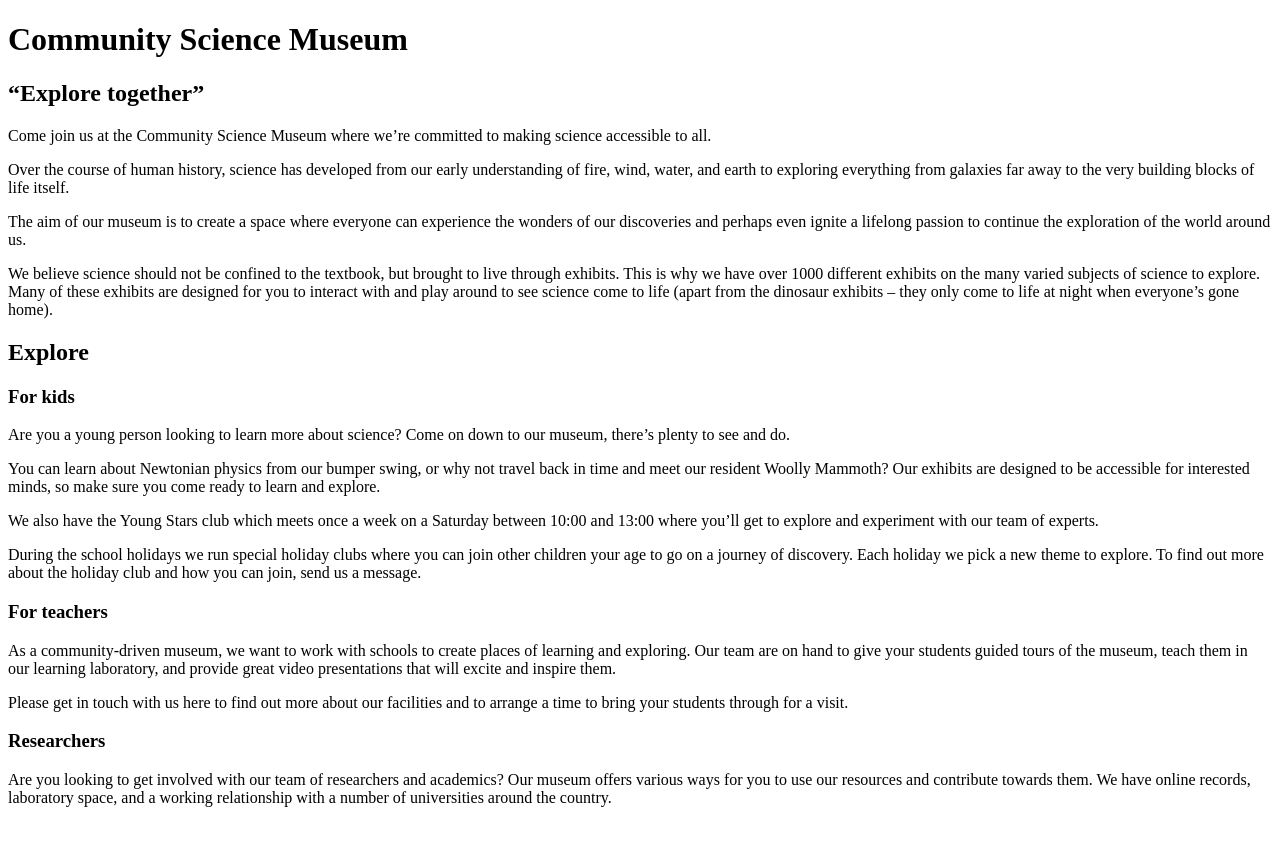
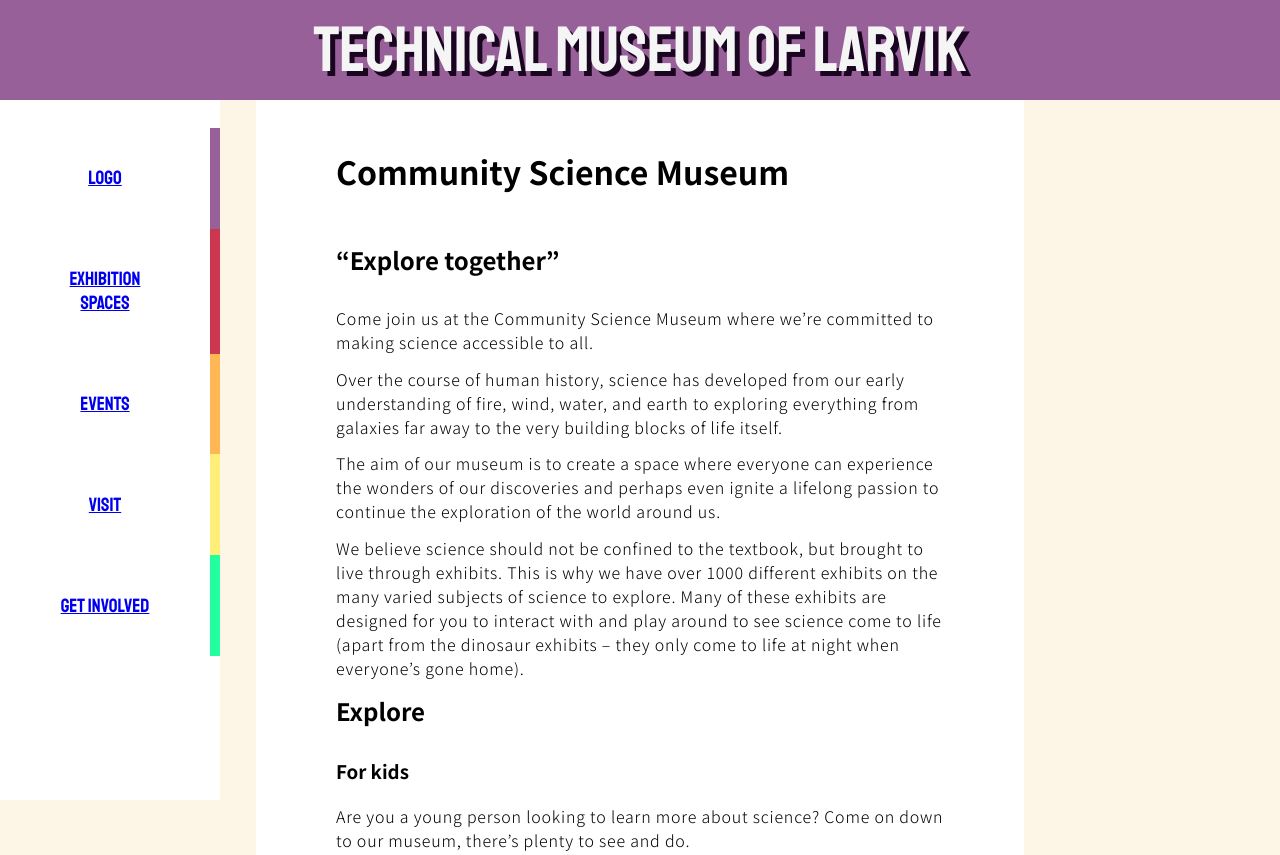
Before and after one commit to kamphare/Noroff-FEU-Technical-Museum, a plain HTML site: page index.html in a window 1280 px wide. Shown: the top 855 px of the page. Before the commit the page ends 823 px from the top, so only its background shows below. Drawn offline with Linux system fonts and the light colour scheme.

Commit message:
Begin develop layout for main elements and homepage

```diff
--- a/index.html
+++ b/index.html
@@ -1,76 +1,118 @@
 <!DOCTYPE html>
 <html lang="en">
   <head>
+    <link rel="stylesheet" href="style.css" />
     <meta charset="UTF-8" />
     <meta name="viewport" content="width=device-width, initial-scale=1.0" />
-    <title>Technical Museum</title>
+    <title>Technical Museum of Larvik</title>
   </head>
   <body>
+    <div class="flex-wrapper">
+      <div class="flex-wrapper__nav">
+        <nav>
+          <div class="nav">
+            <div class="nav__item soft-purple-border">
+              <a href="/">Logo</a>
+            </div>
+            <div class="nav__item reddish-border">
+              <a href="./exhibition-spaces.html">
+                Exhibition Spaces
+              </a>
+            </div>
+            <div class="nav__item orange-border">
+              <a href="./events.html">Events</a>
+            </div>
+            <div class="nav__item yellow-border">
+              <a href="./visit.html">Visit</a>
+            </div>
+            <div class="nav__item aqua-border">
+              <a href="./get-involved.html">Get Involved</a>
+            </div>
+          </div>
+        </nav>
+      </div>
+      <div class="flex-wrapper__nav">
+        <header>
+          <div class="banner">
+            Technical Museum of Larvik
+          </div>
+        </header>
+        <main>
           <h1>Community Science Museum</h1>
           <h2>“Explore together”</h2>
           <p>
-      Come join us at the Community Science Museum where we’re committed to
-      making science accessible to all.
+            Come join us at the Community Science Museum where we’re committed
+            to making science accessible to all.
           </p>
           <p>
-      Over the course of human history, science has developed from our early
-      understanding of fire, wind, water, and earth to exploring everything from
-      galaxies far away to the very building blocks of life itself.
+            Over the course of human history, science has developed from our
+            early understanding of fire, wind, water, and earth to exploring
+            everything from galaxies far away to the very building blocks of
+            life itself.
           </p>
           <p>
-      The aim of our museum is to create a space where everyone can experience
-      the wonders of our discoveries and perhaps even ignite a lifelong passion
-      to continue the exploration of the world around us.
+            The aim of our museum is to create a space where everyone can
+            experience the wonders of our discoveries and perhaps even ignite a
+            lifelong passion to continue the exploration of the world around us.
           </p>
           <p>
-      We believe science should not be confined to the textbook, but brought to
-      live through exhibits. This is why we have over 1000 different exhibits on
-      the many varied subjects of science to explore. Many of these exhibits are
-      designed for you to interact with and play around to see science come to
-      life (apart from the dinosaur exhibits – they only come to life at night
-      when everyone’s gone home).
+            We believe science should not be confined to the textbook, but
+            brought to live through exhibits. This is why we have over 1000
+            different exhibits on the many varied subjects of science to
+            explore. Many of these exhibits are designed for you to interact
+            with and play around to see science come to life (apart from the
+            dinosaur exhibits – they only come to life at night when everyone’s
+            gone home).
           </p>
           <h2>Explore</h2>
           <h3>For kids</h3>
           <p>
-      Are you a young person looking to learn more about science? Come on down
-      to our museum, there’s plenty to see and do.
+            Are you a young person looking to learn more about science? Come on
+            down to our museum, there’s plenty to see and do.
           </p>
           <p>
-      You can learn about Newtonian physics from our bumper swing, or why not
-      travel back in time and meet our resident Woolly Mammoth? Our exhibits are
-      designed to be accessible for interested minds, so make sure you come
-      ready to learn and explore.
+            You can learn about Newtonian physics from our bumper swing, or why
+            not travel back in time and meet our resident Woolly Mammoth? Our
+            exhibits are designed to be accessible for interested minds, so make
+            sure you come ready to learn and explore.
           </p>
           <p>
-      We also have the Young Stars club which meets once a week on a Saturday
-      between 10:00 and 13:00 where you’ll get to explore and experiment with
-      our team of experts.
+            We also have the Young Stars club which meets once a week on a
+            Saturday between 10:00 and 13:00 where you’ll get to explore and
+            experiment with our team of experts.
           </p>
           <p>
-      During the school holidays we run special holiday clubs where you can join
-      other children your age to go on a journey of discovery. Each holiday we
-      pick a new theme to explore. To find out more about the holiday club and
-      how you can join, send us a message.
+            During the school holidays we run special holiday clubs where you
+            can join other children your age to go on a journey of discovery.
+            Each holiday we pick a new theme to explore. To find out more about
+            the holiday club and how you can join, send us a message.
           </p>
           <h3>For teachers</h3>
           <p>
             As a community-driven museum, we want to work with schools to create
             places of learning and exploring. Our team are on hand to give your
             students guided tours of the museum, teach them in our learning
-      laboratory, and provide great video presentations that will excite and
-      inspire them.
+            laboratory, and provide great video presentations that will excite
+            and inspire them.
           </p>
           <p>
-      Please get in touch with us here to find out more about our facilities and
-      to arrange a time to bring your students through for a visit.
+            Please get in touch with us here to find out more about our
+            facilities and to arrange a time to bring your students through for
+            a visit.
           </p>
           <h3>Researchers</h3>
           <p>
             Are you looking to get involved with our team of researchers and
-      academics? Our museum offers various ways for you to use our resources and
-      contribute towards them. We have online records, laboratory space, and a
-      working relationship with a number of universities around the country.
+            academics? Our museum offers various ways for you to use our
+            resources and contribute towards them. We have online records,
+            laboratory space, and a working relationship with a number of
+            universities around the country.
           </p>
+        </main>
+      </div>
+    </div>
+    <footer class="footer">
+      Copyright &copy;
+    </footer>
   </body>
 </html>
--- a/style.css
+++ b/style.css
@@ -0,0 +1,125 @@
+@import url("https://fonts.googleapis.com/css2?family=Noto+Sans+JP:wght@300;700&family=Staatliches&display=swap");
+
+:root {
+  --softPurple: #986099;
+  --purple: #903bff;
+  --eggplant: #461259;
+  --yellow: #ffef7a;
+  --orange: #ffb654;
+  --green: #21ff5b;
+  --aqua: #21ffa0;
+  --reddish: #cc364f;
+}
+
+* {
+  box-sizing: border-box;
+  margin: 0;
+  padding: 0;
+}
+
+html {
+  width: 100%;
+  height: 100%;
+}
+
+body {
+  background-color: oldlace;
+  font-family: "Noto Sans JP", sans-serif;
+}
+
+main {
+  max-width: 60%;
+  margin: 0 auto;
+  background-color: #fff;
+  padding: 3em 5em;
+}
+
+h1,
+h2,
+h3 {
+  font-weight: 700;
+}
+
+h1 {
+  margin-bottom: 1.5em;
+}
+
+h2 {
+  margin-bottom: 1.2em;
+}
+
+h3 {
+  margin-bottom: 1.1em;
+}
+
+p {
+  margin-bottom: 0.8em;
+  letter-spacing: 0.05em;
+}
+
+.banner,
+.nav {
+  font-family: "Staatliches", cursive;
+}
+
+.banner {
+  background-color: var(--softPurple);
+  text-align: center;
+  padding: 10px 0;
+  font-size: 4em;
+  position: relative;
+  z-index: 50;
+  color: whitesmoke;
+  text-shadow: 5px 5px 0px #190520;
+}
+
+.flex-wrapper {
+  display: flex;
+}
+
+.nav {
+  height: 100%;
+  background-color: #fff;
+  padding: 2em 0;
+  position: fixed;
+  padding-top: 10%;
+}
+
+.nav__item {
+  width: 220px;
+  padding: 2em 3em;
+  font-size: 1.2em;
+  text-align: center;
+  font-style: none;
+}
+
+.footer {
+  padding: 2em;
+  background-color: var(--eggplant);
+  text-align: center;
+  position: relative;
+  z-index: 1;
+}
+
+.soft-purple,
+.reddish,
+.orange,
+.yellow,
+.aqua {
+}
+
+.soft-purple-border {
+  border-right: 10px solid var(--softPurple);
+}
+.reddish-border {
+  border-right: 10px solid var(--reddish);
+}
+.orange-border {
+  border-right: 10px solid var(--orange);
+}
+.yellow-border {
+  border-right: 10px solid var(--yellow);
+}
+.aqua-border {
+  border-right: 10px solid var(--aqua);
+}
```
Lines whose indentation alone changed are shown as unchanged.
